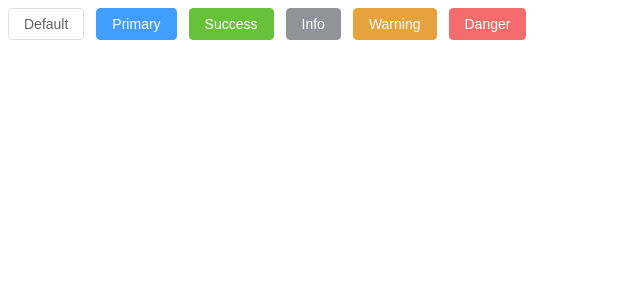
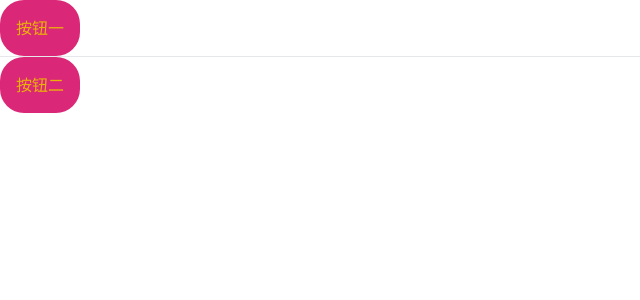
Before and after one commit to hu417/Vue3-Vite-ElementPlus, a Vue app in the folder shop-admin/: page / in a window 1280 px wide. Shown: the top 300 px of the page, without its empty margins (0-640 px from the left). Built offline with nearby package versions, Linux system fonts and the light colour scheme.

Commit message:
fix: Vue3-Vite-ElementPlus项目 1、引入WindiCSS 2、案例: 自定义按钮组件

```diff
--- a/shop-admin/package.json
+++ b/shop-admin/package.json
@@ -14,6 +14,8 @@
   },
   "devDependencies": {
     "@vitejs/plugin-vue": "^4.1.0",
-    "vite": "^4.2.0"
+    "vite": "^4.2.0",
+    "vite-plugin-windicss": "^1.8.10",
+    "windicss": "^3.5.6"
   }
 }
--- a/shop-admin/src/App.vue
+++ b/shop-admin/src/App.vue
@@ -1,12 +1,27 @@
 <template>
-  <el-row class="mb-4">
+  <!-- <el-row class="mb-4">
     <el-button>Default</el-button>
     <el-button type="primary">Primary</el-button>
     <el-button type="success">Success</el-button>
     <el-button type="info">Info</el-button>
     <el-button type="warning">Warning</el-button>
     <el-button type="danger">Danger</el-button>
-  </el-row>
+  </el-row> -->
+
+  <button
+    class="bg-pink-600
+      text-yellow-500
+      py-4 px-4 rounded-3xl
+      transition-all delay-100
+      hover:bg-pink-900"
+      >
+      按钮一
+  </button>
+  <hr style="color:brown">
+  <button class="btn">
+      按钮二
+  </button>
+
 </template>
 
 <script setup>
@@ -16,5 +31,8 @@
 
 
 <style scoped>
+.btn {
+  @apply bg-pink-600 text-yellow-500 py-4 px-4 rounded-3xl transition-all delay-100 hover:bg-pink-900
+}
 
 </style>
--- a/shop-admin/src/main.js
+++ b/shop-admin/src/main.js
@@ -11,4 +11,7 @@ import App from './App.vue'
 const app = createApp(App)
 
 app.use(ElementPlus)
+
+import 'virtual:windi.css'
+
 app.mount('#app')
--- a/shop-admin/vite.config.js
+++ b/shop-admin/vite.config.js
@@ -1,7 +1,12 @@
 import { defineConfig } from 'vite'
 import vue from '@vitejs/plugin-vue'
 
+import WindiCSS from 'vite-plugin-windicss'
+
 // https://vitejs.dev/config/
 export default defineConfig({
-  plugins: [vue()],
+  plugins: [
+    vue(),
+    WindiCSS()
+  ],
 })
```
Also changed, not shown: 1 other file (tests, documents, lock files or other folders).
